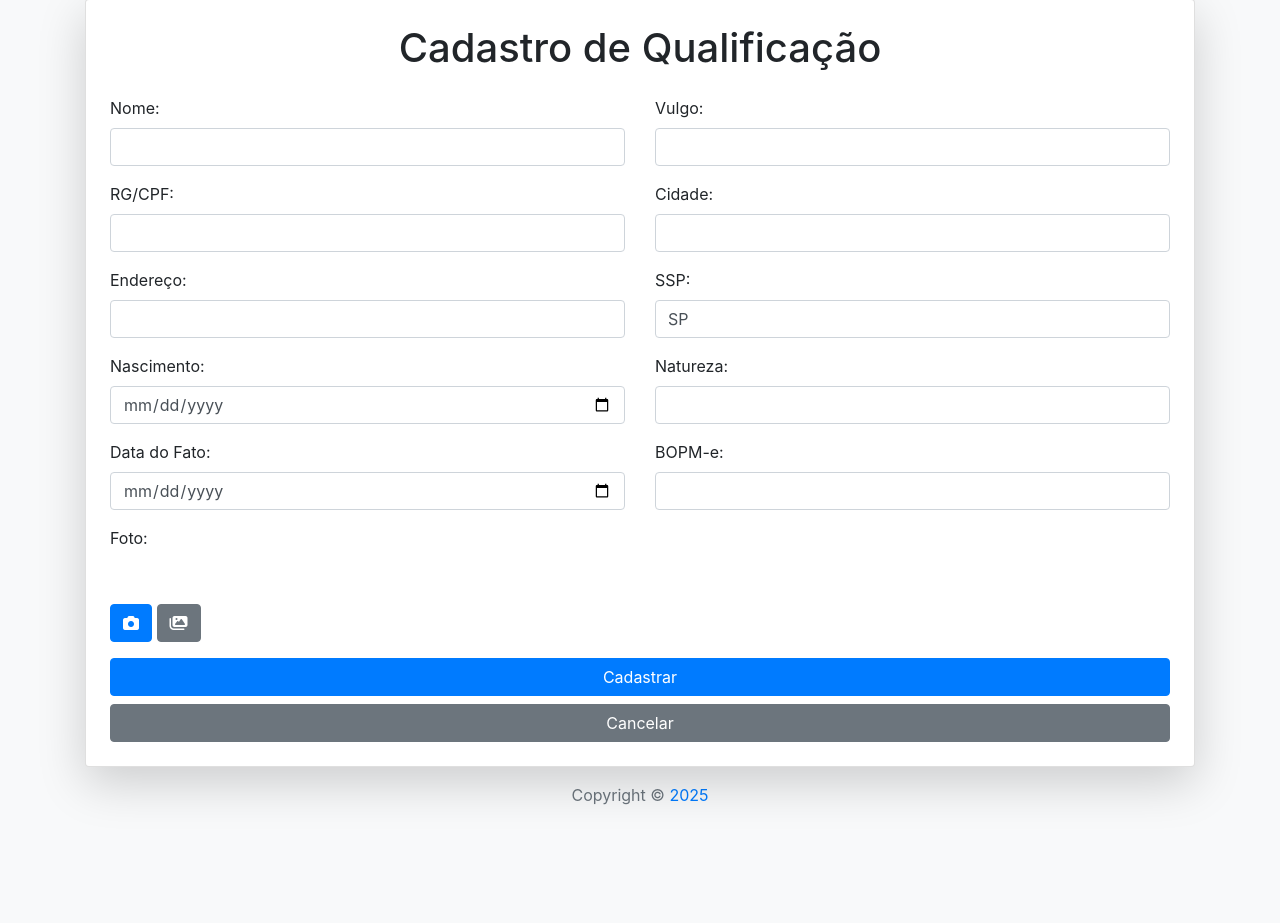
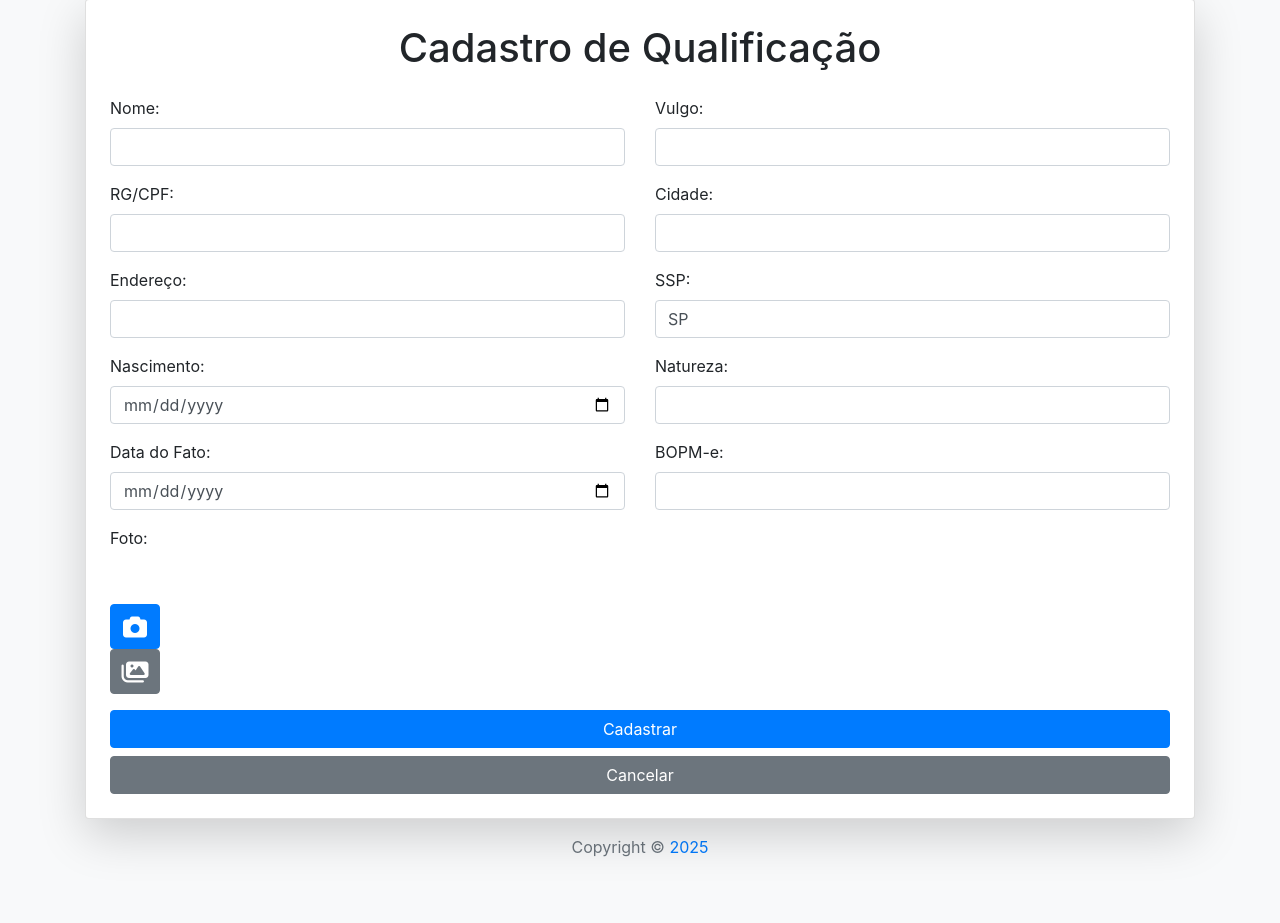
Before and after one commit to davidmp24/Qualificador, a Flask app: page /qualificacao in a window 1280 px wide. Shown: the part 49-972 px from the top of the page. Before the commit the page ends 854 px from the top, so only its background shows below. Run offline with Flask 3, Linux system fonts and the light colour scheme; parts of the project's set-up code (start-up, migrations or seed data) failed here and were passed over; some libraries are stand-ins or nearby versions.

Commit message:
att-botao-foto1.1

```diff
--- /dev/null
+++ b/static/css/qualificacao.css
@@ -0,0 +1,12 @@
+#abrir-camera, #abrir-galeria {
+    display: flex;
+    align-items: center;
+    justify-content: center;
+    width: 50px; /* Ajuste a largura conforme necessário */
+    height: 45px; /* Ajuste a altura conforme necessário */
+}
+
+#abrir-camera i, #abrir-galeria i {
+    font-size: 24px; /* Ajuste o tamanho do ícone conforme necessário */
+    margin: 0; /* Remove margens */
+}
--- a/templates/qualificacao.html
+++ b/templates/qualificacao.html
@@ -88,10 +88,10 @@
                     </div>
                     <div class="mt-2">
                         <button type="button" id="abrir-camera" class="btn btn-primary">
-                            <i class="fas fa-camera"></i>  <!-- Ícone da câmera -->
+                            <i class="fas fa-camera"></i>
                         </button>
                         <button type="button" id="abrir-galeria" class="btn btn-secondary">
-                            <i class="fas fa-images"></i> <!-- Ícone da galeria -->
+                            <i class="fas fa-images"></i>
                         </button>
                     </div>
                 </div>
@@ -114,7 +114,6 @@
             document.getElementById('foto').click();
         });
 
-        // Atualiza o nome do arquivo selecionado no label do input file
         document.getElementById('foto').addEventListener('change', function(e) {
             var fileName = e.target.files[0].name;
             var nextSibling = e.target.nextElementSibling;
```
